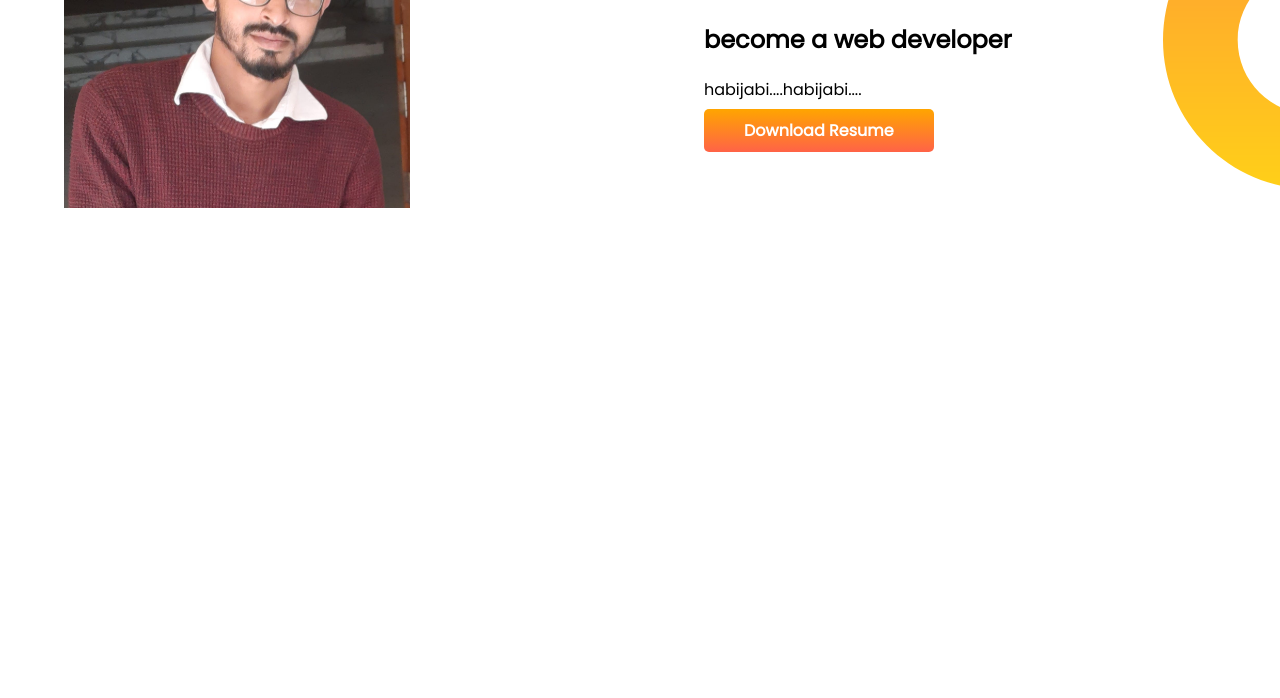
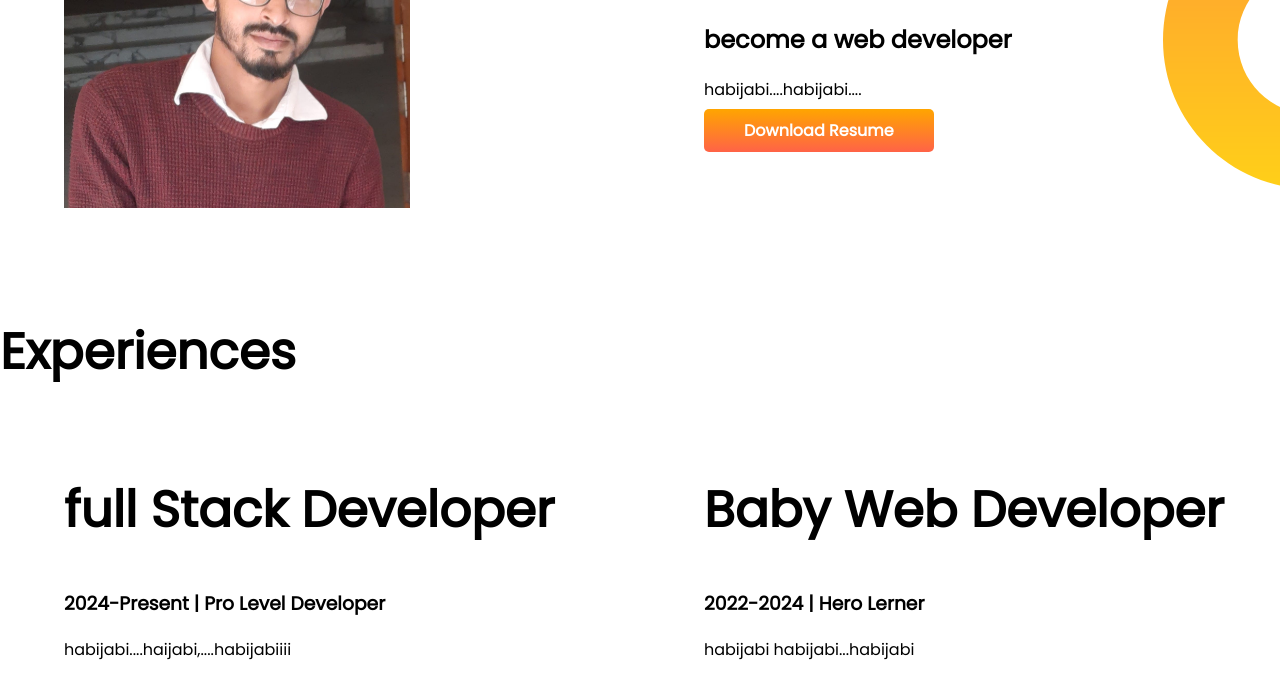
Before and after one commit to syed-zahid/Deveioper-portfolio, a plain HTML site: page index.html in a window 1280 px wide. Shown: the part 727-1425 px from the top of the page. Before the commit the page ends 1042 px from the top, so only its background shows below. Drawn offline with Linux system fonts and the light colour scheme.

Commit message:
save change

```diff
--- a/index.html
+++ b/index.html
@@ -13,7 +13,7 @@
 </head>
 
 <body>
-    <section class="top-banner">
+    <section class="top-banner flexible-container">
         <div class="half-width">
             <h1>Welcome To</h1>
             <h1><span class="aqua">Zahid'S</span> World !! </h1>
@@ -24,7 +24,7 @@
         <div class="half-width">
             <img src="images/zahid.jpg" alt="" </div>
     </section>
-    <section class="dream-big">
+    <section class="dream-big flexible-container">
         <div class="half-width">
             <img src="images/zahid2.jpg" alt="">
         </div>
@@ -36,6 +36,23 @@
         </div>
 
     </section>
+    <section class="experience-area">
+        <h1>Experiences</h1>
+        <div class="flexible-container">
+            <div class="half-width">
+                <h1>full Stack Developer</h1>
+                <h3>2024-Present | Pro Level Developer</h3>
+                <p>habijabi....haijabi,....habijabiiii</p>
+            </div>
+            <div class="half-width">
+                <h1>Baby Web Developer</h1>
+                <h3>2022-2024 | Hero Lerner </h3>
+                <p>habijabi habijabi...habijabi</p>
+            </div>
+
+        </div>
+
+    </section>
 </body>
 
 </html>
--- a/style.css
+++ b/style.css
@@ -11,7 +11,7 @@ h1 {
     color: aqua;
 }
 
-section {
+.flexible-container {
     display: flex;
     margin-bottom: 100px;
 }
```
